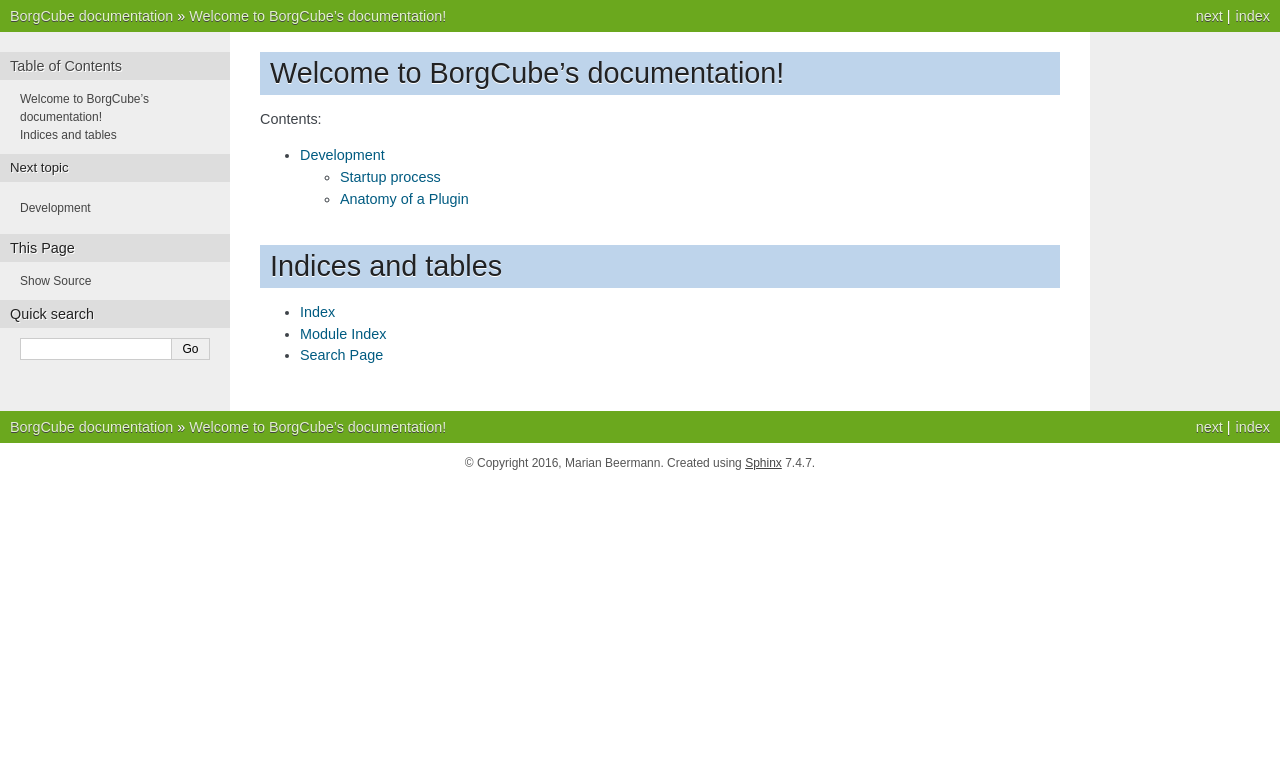
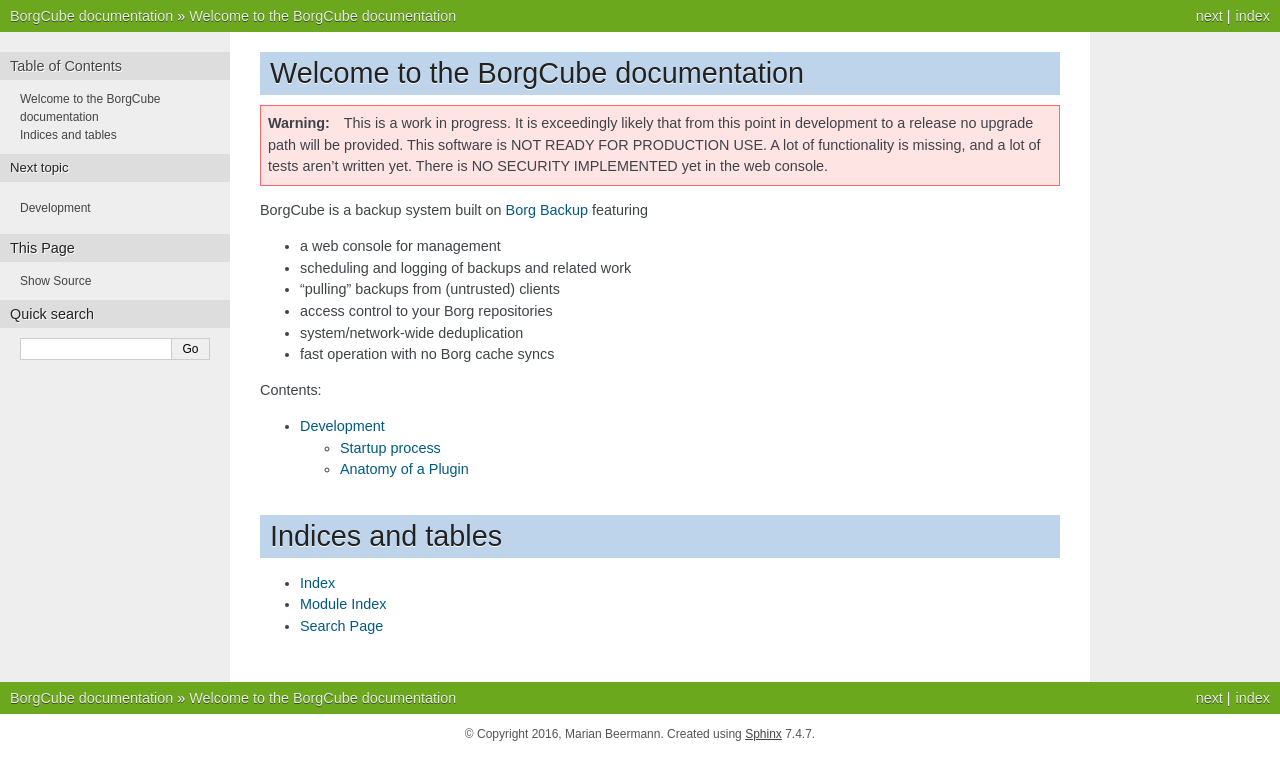
Before and after one commit to enkore/borgcube, a Sphinx documentation site: the page built from docs/index.rst, in a window 1280 px wide. Shown: the top 780 px of the page. Built offline with Sphinx 7.4.7, drawn with Linux system fonts in a browser that asks for light colours; pages that are not in the unit, such as notebooks, are missing from menus; the version number could not be read and is left out.

Commit message:
docs: add warning+features to index

```diff
--- a/docs/index.rst
+++ b/docs/index.rst
@@ -1,10 +1,19 @@
-.. BorgCube documentation master file, created by
-   sphinx-quickstart on Sat Nov 12 02:53:49 2016.
-   You can adapt this file completely to your liking, but it should at least
-   contain the root `toctree` directive.
+Welcome to the BorgCube documentation
+=====================================
 
-Welcome to BorgCube's documentation!
-====================================
+.. warning::
+   This is a work in progress. It is exceedingly likely that from this point in development to a release
+   no upgrade path will be provided. This software is NOT READY FOR PRODUCTION USE. A lot of functionality is missing,
+   and a lot of tests aren't written yet. There is NO SECURITY IMPLEMENTED yet in the web console.
+
+BorgCube is a backup system built on `Borg Backup`_ featuring
+
+- a web console for management
+- scheduling and logging of backups and related work
+- "pulling" backups from (untrusted) clients
+- access control to your Borg repositories
+- system/network-wide deduplication
+- fast operation with no Borg cache syncs
 
 Contents:
 
@@ -20,3 +29,6 @@
 * :ref:`genindex`
 * :ref:`modindex`
 * :ref:`search`
+
+
+.. _`Borg Backup`: https://borgbackup.readthedocs.io/
```
Also changed, not shown: docs/development.rst (+10 -1 lines).
